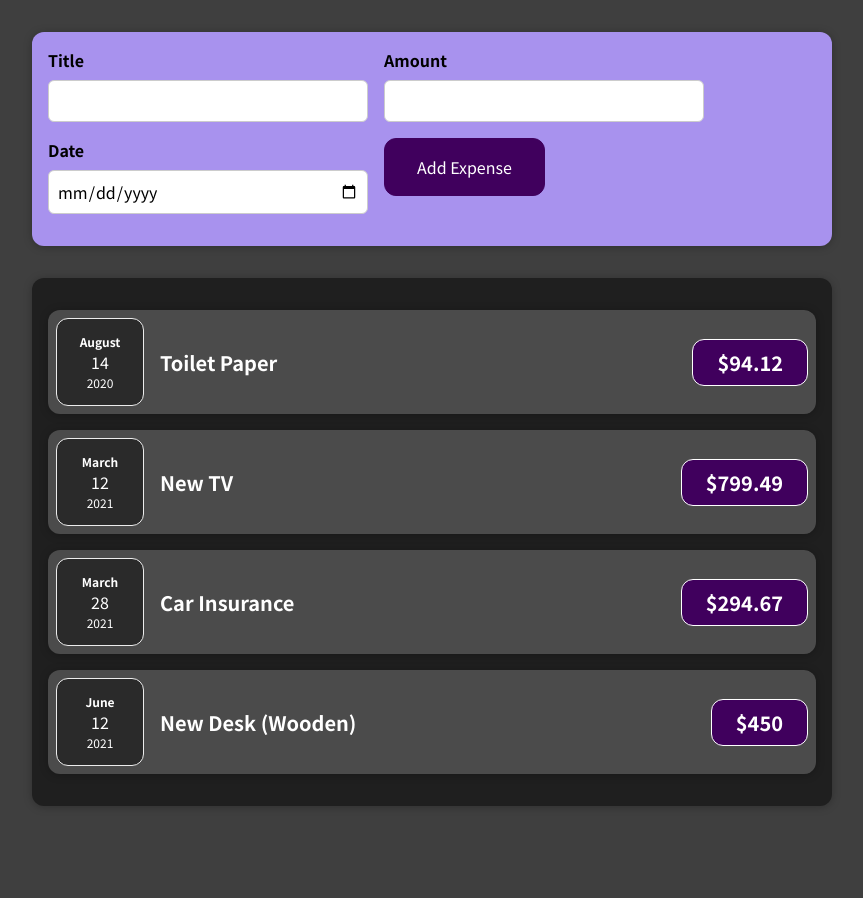
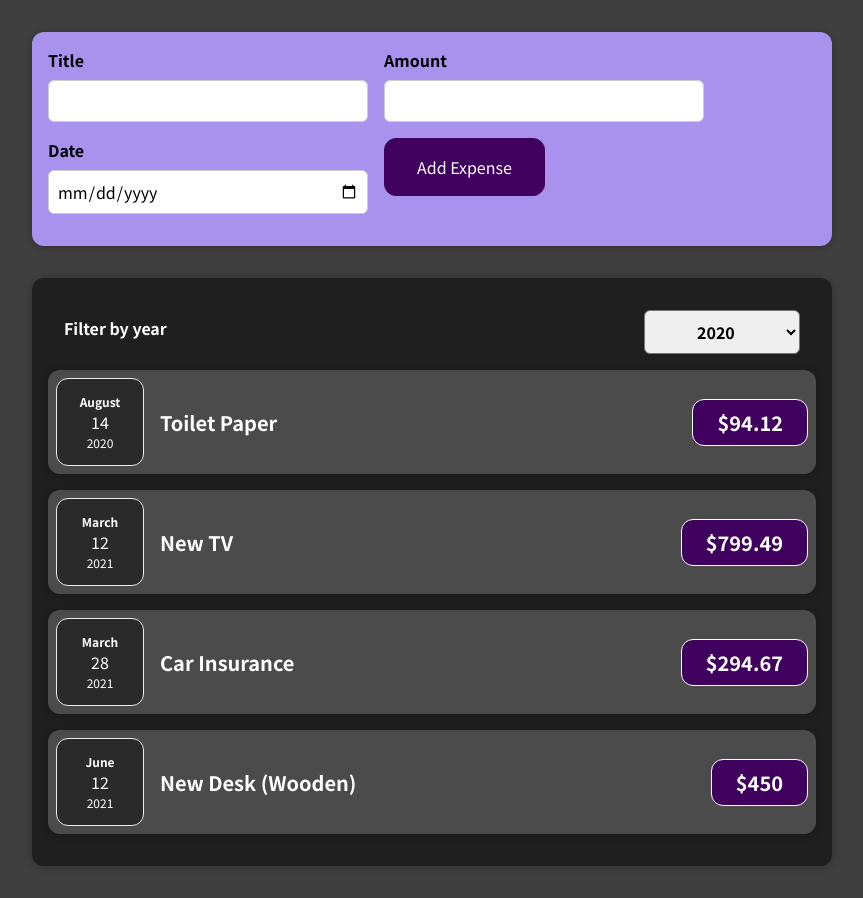
Before and after one commit to neziriElvira/expense-tracker, a React (Create React App) app: page / in a window 1280 px wide. Shown: the whole page, without its empty margins (208-1071 px from the left). Before the commit the page ends 838 px from the top, so only its background shows below. Built offline with nearby package versions, Linux system fonts and the light colour scheme.

Commit message:
added ExpensesFilter component

```diff
--- a/src/components/Expenses/Expenses.js
+++ b/src/components/Expenses/Expenses.js
@@ -1,11 +1,24 @@
 
+import { useState } from 'react'
 import Card from "../UI/Card";
+import ExpensesFilter from "./ExpensesFilter";
 import ExpenseItem from "./ExpenseItem";
 import './Expenses.css';
 const Expenses = (props) => {
 
+    const [selectedYear, setSelectedYear] = useState('2020');
+
+    const yearChangeHandler = (year) => {
+        setSelectedYear(year);
+        console.log('changed');
+    }
+
     return (
+        <div>
+
+
             <Card className="expenses">
+                <ExpensesFilter selected={selectedYear} onYearChange={yearChangeHandler} />
                 <ExpenseItem
                     title={props.items[0].title}
                     amount={props.items[0].amount}
@@ -27,7 +40,7 @@
                     date={props.items[3].date}
                 />
             </Card>
-
+        </div>
     );
 }
 
--- /dev/null
+++ b/src/components/Expenses/ExpensesFilter.css
@@ -0,0 +1,24 @@
+.expenses-filter {
+    color: white;
+    padding: 0 1rem;
+}
+
+.expenses-filter__control {
+    display: flex;
+    width: 100%;
+    align-items: center;
+    justify-content: space-between;
+    margin: 1rem 0;
+}
+
+.expenses-filter label {
+    font-weight: bold;
+    margin-bottom: 0.5rem;
+}
+
+.expenses-filter select {
+    font: inherit;
+    padding: 0.5rem 3rem;
+    font-weight: bold;
+    border-radius: 6px;
+}
--- /dev/null
+++ b/src/components/Expenses/ExpensesFilter.js
@@ -0,0 +1,28 @@
+import React, { useState } from 'react';
+
+import './ExpensesFilter.css';
+
+
+
+const ExpensesFilter = (props) => {
+
+    const changeHandler = (event) => {
+        props.onYearChange(event.target.value);
+    }
+
+    return (
+        <div className='expenses-filter'>
+            <div className='expenses-filter__control'>
+                <label>Filter by year</label>
+                <select onChange={changeHandler} value={props.selected}>
+                    <option value='2022' >2022</option>
+                    <option value='2021' >2021</option>
+                    <option value='2020' >2020</option>
+                    <option value='2019' >2019</option>
+                </select>
+            </div>
+        </div>
+    );
+};
+
+export default ExpensesFilter;
```
Lines whose indentation alone changed are shown as unchanged.
